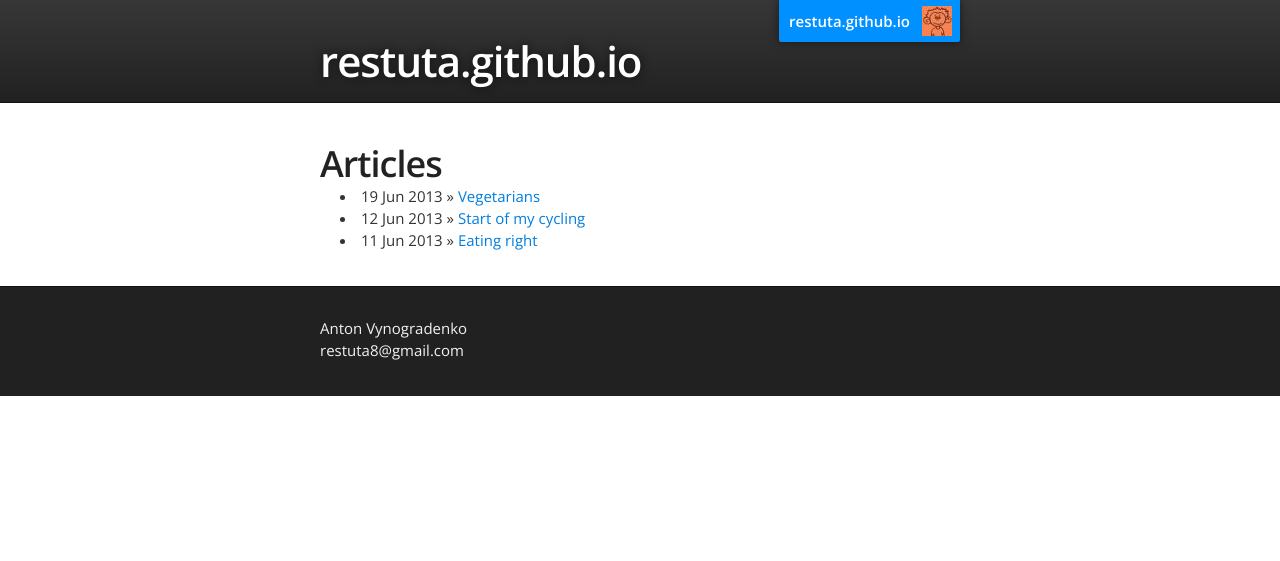
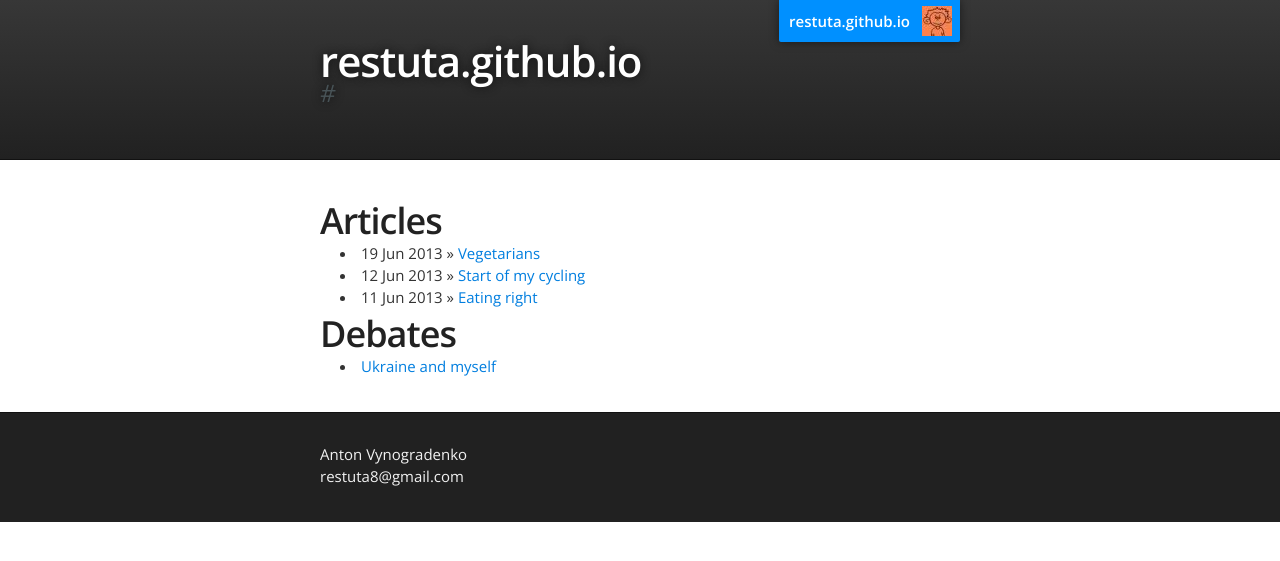
Before and after one commit to Restuta/restuta.github.io, a Jekyll site: the page built from index.html, in a window 1280 px wide. Shown: the top 561 px of the page. Built offline with Jekyll 4.4.1, drawn with Linux system fonts in a browser that asks for light colours.

Commit message:
added new sections "Debates" that is going to be used to debate on any topic I like and to have this debates persisted with the help of Disquss

```diff
--- a/_config.yml
+++ b/_config.yml
@@ -1,2 +1,6 @@
 permalink: /:title/
 markdown: kramdown
+collections:
+  debates:
+   permalink: /debates/:path/
+   tags: debate
--- a/_layouts/default.html
+++ b/_layouts/default.html
@@ -18,6 +18,7 @@
         <header class="inner">
           <a id="forkme_banner" href="http://restuta.github.io">restuta.github.io</a>
           <h1 id="project_title">{{ page.title }}</h1>
+          <h2 id="project_tagline">#{{ page.tags }}</h2>
         </header>
     </div>
 
--- a/css/stylesheet.css
+++ b/css/stylesheet.css
@@ -332,8 +332,9 @@ Full-Width Styles
 }
 
 #project_tagline {
-  color: #fff;
+  color: #485357;
   font-size: 24px;
+  font-style: italic;
   font-weight: 300;
   background: none;
   text-shadow: #111 0px 0px 10px;
--- a/index.html
+++ b/index.html
@@ -6,7 +6,17 @@ title: restuta.github.io
   <h1>Articles</h1>
   <ul class="posts">
     {% for post in site.posts %}
-      <li><span>{{ post.date | date_to_string }}</span> &raquo; <a href="{{ post.url }}">{{ post.title }}</a></li>
+      <li><span>{{ post.date | date_to_string }}</span> &raquo;
+      <a href="{{ post.url }}">{{ post.title }}</a> </li>
+    {% endfor %}
+  </ul>
+
+  <h1>Debates</h1>
+  <ul class="posts">
+    {% for debate in site.debates %}
+      <li>
+      	<a href="{{ debate.url }}">{{ debate.title }}</a>
+      </li>
     {% endfor %}
   </ul>
 </div>
```
Also changed, not shown: _debates/ukraine-and-myself.md (added, +6 -0 lines), 1 other file.
